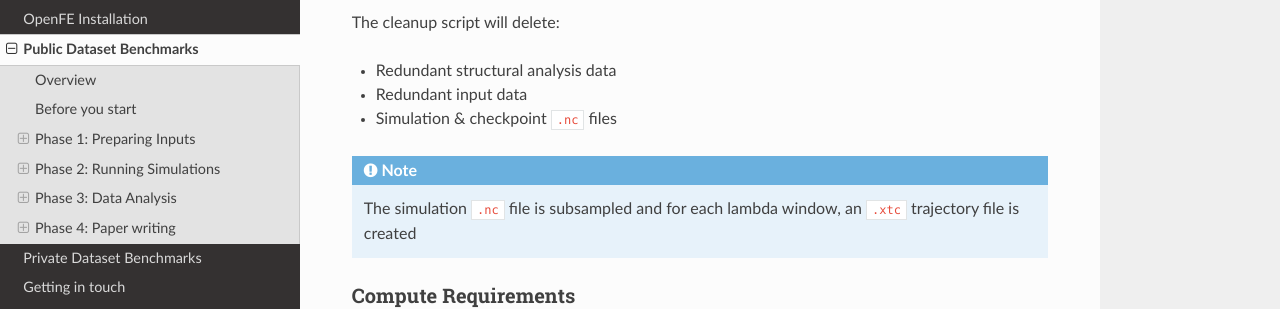
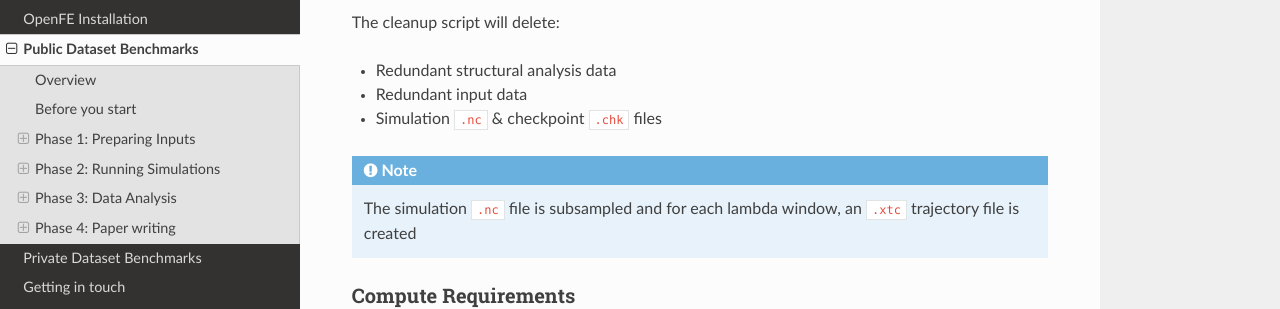
Before and after one commit to OpenFreeEnergy/IndustryBenchmarks2024, a Sphinx documentation site: the page built from docs/source/public/overview.rst, in a window 1280 px wide and 900 px high, scrolled down 6824 px. Shown: the part 149-458 px from the top of the window. Built offline with Sphinx 7.4.7 and the Read the Docs theme 2.0.0, drawn with Linux system fonts in a browser that asks for light colours.

Commit message:
Update docs/source/public/overview.rst
Co-authored-by: Irfan Alibay <IAlibay@users.noreply.github.com>

```diff
--- a/docs/source/public/overview.rst
+++ b/docs/source/public/overview.rst
@@ -305,7 +305,7 @@
 
 * Redundant structural analysis data
 * Redundant input data
-* Simulation & checkpoint ``.nc`` files
+* Simulation ``.nc`` & checkpoint ``.chk`` files
 
 .. note::
 
```
